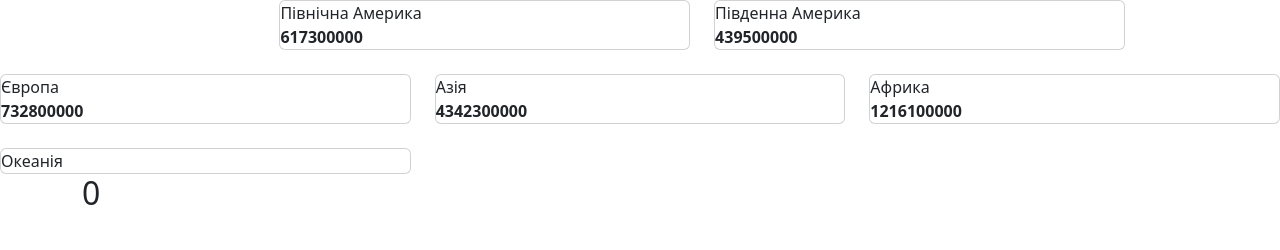
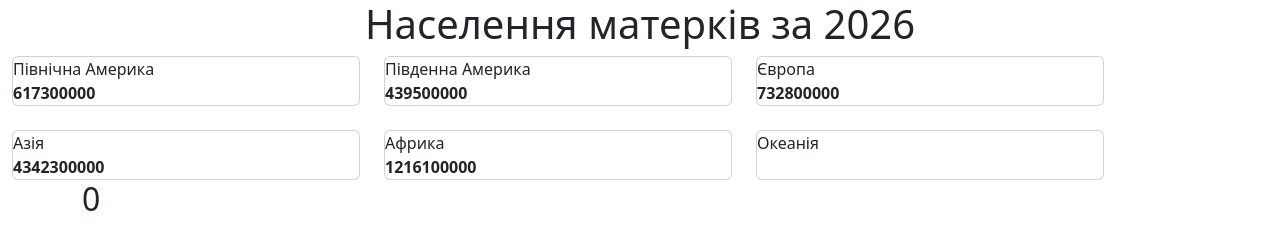
Before and after one commit to VadymMashliuk/SajtNaRender, a website: page public/index.html in a window 1280 px wide. Drawn offline with nearby package versions, Linux system fonts and the light colour scheme; no server answers.

Commit message:
Заголовок в index.html

```diff
--- a/public/index.html
+++ b/public/index.html
@@ -7,8 +7,8 @@
     <title>Live Counter</title>
 </head>
 <body>
-<div class="row row-cols-1 row-cols-md-3 g-4">
-    Оновлення даних в реальному часі
+    <h1 align="center">Населення матерків за 2026</h1>
+<div class="row row-cols-1 row-cols-md-3 g-4 container">
   <div class="col">
     <div class="card h-100">
         Північна Америка
```
